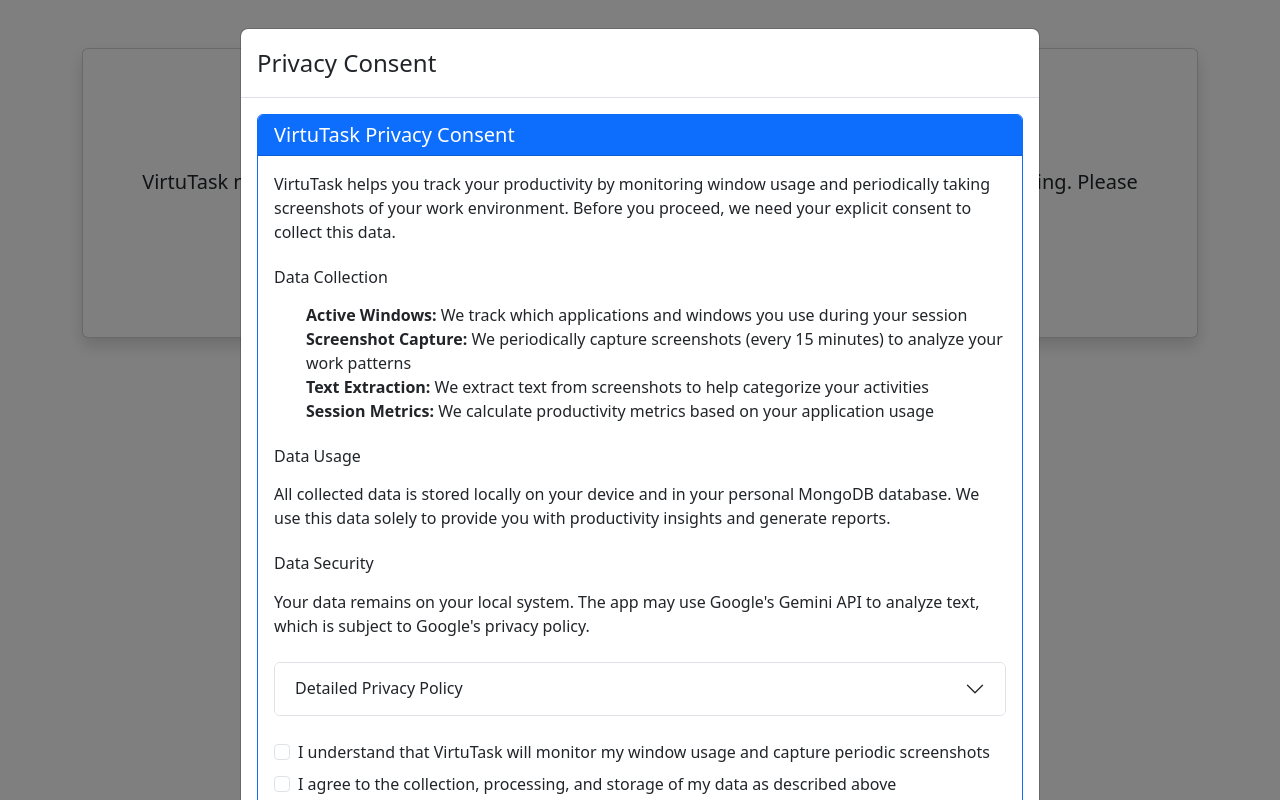
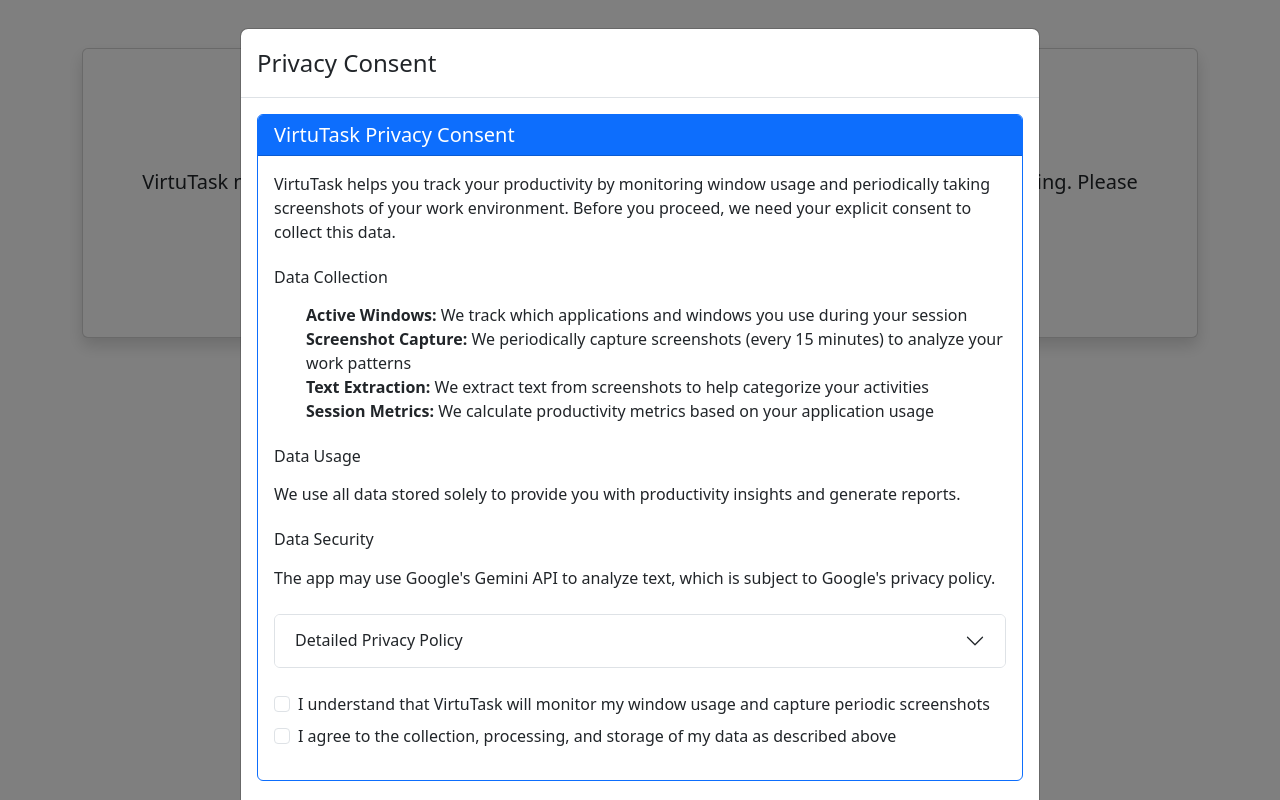
Before and after one commit to binubandara/virtuTask-app, a React (Vite) app in the folder frontend/: page / in a window 1280 px wide. Built offline with nearby package versions, Linux system fonts and the light colour scheme.

Commit message:
update privacy consent dialog model details

```diff
--- a/frontend/src/components/PrivacyConsentDialog.jsx
+++ b/frontend/src/components/PrivacyConsentDialog.jsx
@@ -92,13 +92,12 @@
 
             <h6 className="mt-4 mb-3">Data Usage</h6>
             <p>
-              All collected data is stored locally on your device and in your personal MongoDB database.
-              We use this data solely to provide you with productivity insights and generate reports.
+              We use all data stored solely to provide you with productivity insights and generate reports.
             </p>
 
             <h6 className="mt-4 mb-3">Data Security</h6>
             <p>
-              Your data remains on your local system. The app may use Google's Gemini API to analyze text,
+              The app may use Google's Gemini API to analyze text,
               which is subject to Google's privacy policy.
             </p>
 
@@ -109,7 +108,7 @@
                   <h6>1. Data Collection and Storage</h6>
                   <p>
                     VirtuTask collects information about your active windows, applications usage, and
-                    periodic screenshots. This data is stored in a MongoDB database on your local machine.
+                    periodic screenshots. This data is stored in a database.
                     Screenshots are processed to extract text for productivity analysis.
                   </p>
 
```
